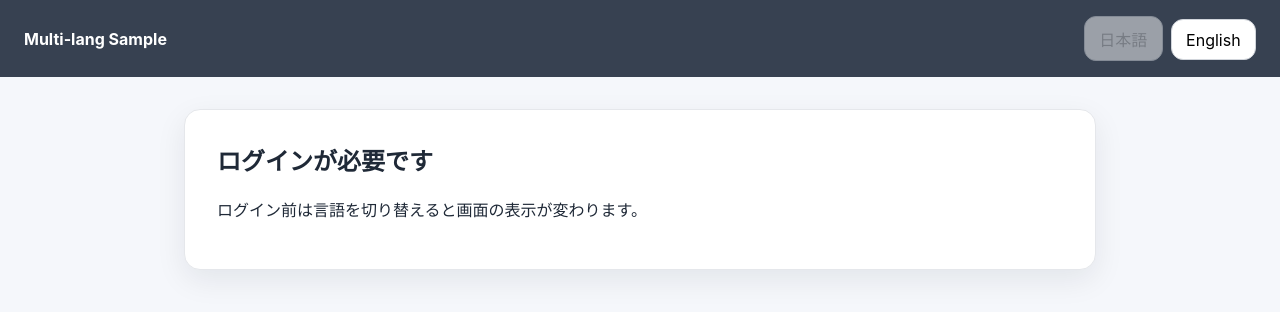
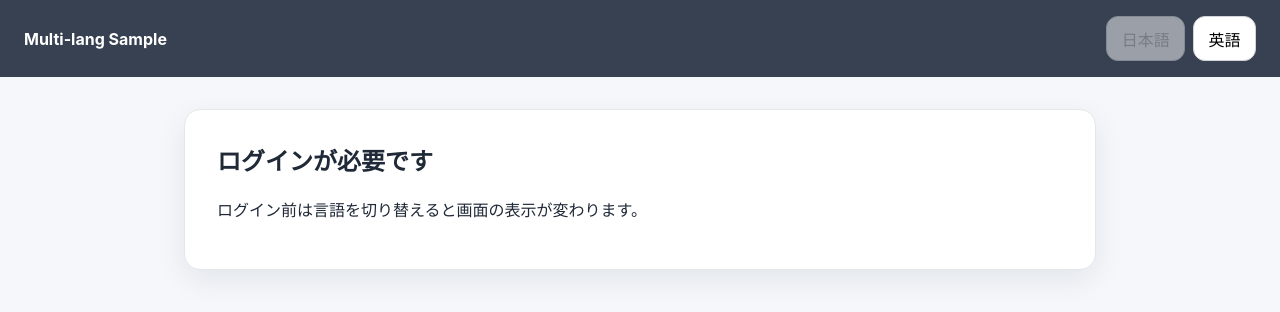
Before and after one commit to pisa-kun/multi-lang-react, a React (Vite) app: page / in a window 1280 px wide. Shown: the top 312 px of the page. Built offline with nearby package versions, Linux system fonts and the light colour scheme.

Commit message:
Adjust locale switcher labels to Japanese and English

```diff
--- a/src/components/LocaleSwitcher.tsx
+++ b/src/components/LocaleSwitcher.tsx
@@ -7,15 +7,16 @@ type Props = {
 };
 
 const LocaleSwitcher = ({ locale, onChange, disabled }: Props) => {
-  const { t } = useTranslation();
+  const { i18n } = useTranslation();
+  const isJapanese = i18n.language?.startsWith('ja');
 
   return (
     <div className="locale-switcher">
       <button type="button" onClick={() => onChange('ja')} disabled={disabled || locale === 'ja'}>
-        {t('locale.ja')}
+        {isJapanese ? '日本語' : 'Japanese'}
       </button>
       <button type="button" onClick={() => onChange('en')} disabled={disabled || locale === 'en'}>
-        {t('locale.en')}
+        {isJapanese ? '英語' : 'English'}
       </button>
     </div>
   );
```
